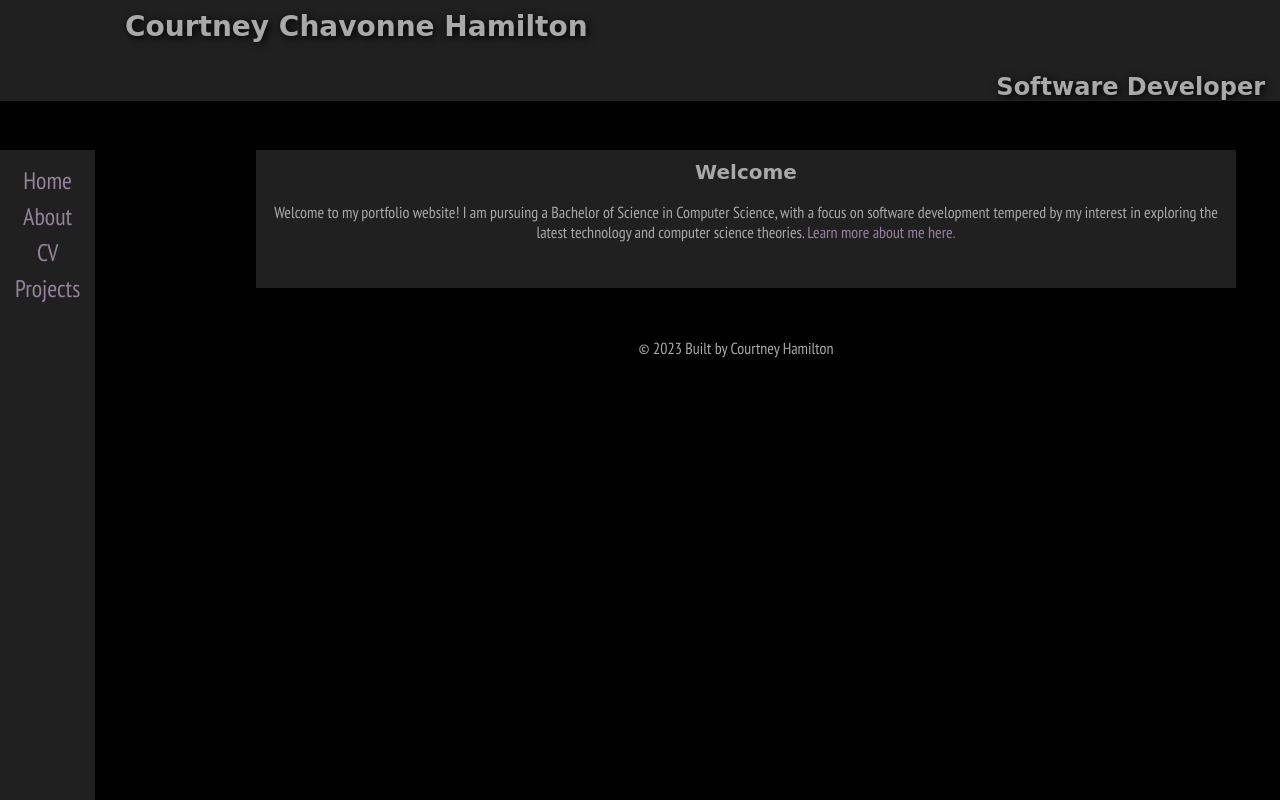
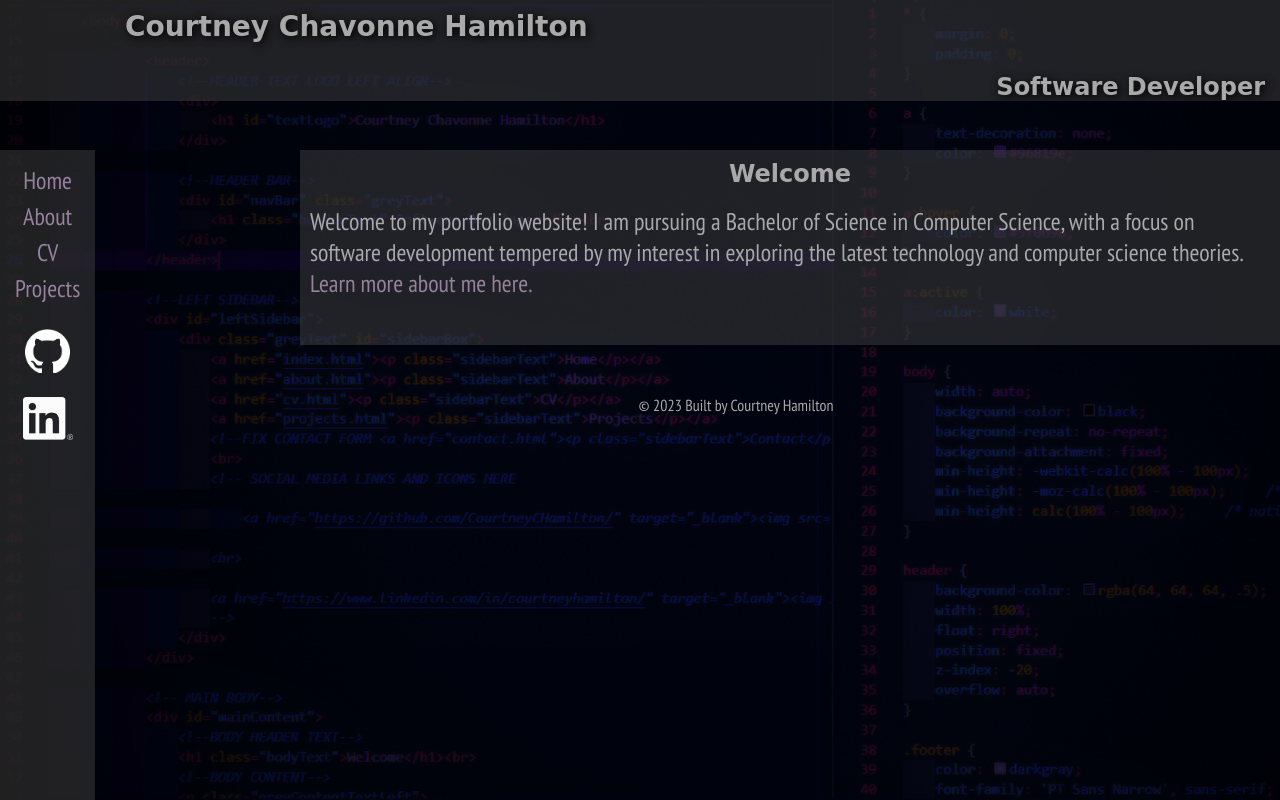
Before and after one commit to CourtneyCHamilton/courtneychavonne, a plain HTML site: page index.html in a window 1280 px wide. Drawn offline with Linux system fonts and the light colour scheme; a web font is replaced by a local one.

Commit message:
Changes to be committed: 	renamed:    skeleton.html -> 00skeleton.html 	new file:   01contactform.html 	renamed:    templateStyle.css -> Style.css 	modified:   about.html 	modified:   cv.html 	modified:   images/CourtneyHamiltonCV.jpg 	new file:   images/IDEbackgroundedit.png 	new file:   images/githubicon.png 	new file:   images/linkedinicon.png 	modified:   index.html 	modified:   projects.html
Changes not staged for commit:
	modified:   projects.html

```diff
--- a/templateStyle.css
+++ b/Style.css
@@ -18,9 +18,11 @@ a:active {
 
 body {
     width: auto;
-    background-color: black;
+    background-image: url('images/IDEbackgroundedit.png');
     background-repeat: no-repeat;
     background-attachment: fixed;
+    background-size: cover;
+    background-color: #000000;
     min-height: -webkit-calc(100% - 100px);     /* Chrome */
     min-height: -moz-calc(100% - 100px);     /* Firefox */
     min-height: calc(100% - 100px);     /* native */
@@ -46,13 +48,6 @@ header {
     bottom: 0;
     clear: both;
     float: right;
-}
-
-#backgroundArt {
-    position: fixed;
-    float: left;
-    margin-top: 2%;
-    z-index: -10;
 }
 
 .headerText {
@@ -81,10 +76,10 @@ header {
     z-index: -50;
     width: 75%;
     margin-top: 150px;
-    margin-right: 15px;
+    margin-right: 0px;
     margin-bottom: 50px;
     margin-left: 20%;
-    float: left;
+    float: right;
     padding: 10px;
     background-color: rgba(64, 64, 64, .5);
 }
@@ -107,8 +102,6 @@ header {
     text-shadow: 2px 2px 8px #000000;
     font-family: 'Aboreto', cursive;
     font-size: 175%;
-    text-align: justify;
-    text-justify: inter-character;
 }
 
 #sidebarBox {
@@ -123,7 +116,7 @@ header {
 
 .bodyText {
     font-family: 'Aboreto', cursive;
-    font-size: 125%;
+    font-size: 150%;
     color: darkgray;
     text-align: center;
 }
@@ -131,13 +124,14 @@ header {
 .greyContentText {
     color: darkgrey;
     font-family: 'PT Sans Narrow', sans-serif;
-    text-align: center;
+    font-size: 150%;
 }
 
 .greyContentTextLeft {
     color: darkgrey;
     font-family: 'PT Sans Narrow', sans-serif;
     text-align: left;
+    font-size: 150%;
 }
 
 .centerText {
--- a/index.html
+++ b/index.html
@@ -7,7 +7,7 @@
 
         <link href="https://fonts.googleapis.com/css?family=PT+Sans+Narrow" rel="stylesheet">
         <link href="https://fonts.googleapis.com/css2?family=Aboreto&display=swap" rel="stylesheet">
-        <link rel="stylesheet" type="text/css" href="templateStyle.css">
+        <link rel="stylesheet" type="text/css" href="Style.css?v=02">
 
     </head>
 
@@ -34,14 +34,11 @@
                     <a href="projects.html"><p class="sidebarText">Projects</p></a>
                     <!--FIX CONTACT FORM <a href="contact.html"><p class="sidebarText">Contact</p></a> -->
                     <br>
-                    <!-- SOCIAL MEDIA LINKS AND ICONS HERE
-
-                        <a href="https://github.com/CourtneyCHamilton/" target="_blank"><img src="icons/githubicon.png" alt="GitHub Icon"/></a>
-
+                    <!-- SOCIAL MEDIA LINKS AND ICONS HERE -->
+                    <a href="https://github.com/CourtneyCHamilton/" target="_blank"><img src="images/githubicon.png" alt="GitHub Icon" style="width: 45px;height: 44px;"/></a>
                     <br>
-
-                    <a href="https://www.linkedin.com/in/courtneyhamilton/" target="_blank"><img src="icons/linkedinicon.png" alt="LinkedIn Icon"/></a>
-                    -->
+                    <br>
+                    <a href="https://www.linkedin.com/in/courtneyhamilton/" target="_blank"><img src="images/linkedinicon.png" alt="LinkedIn Icon" style="width: 50px;height: 43px;"/></a>
                 </div>
             </div>
 
```
Also changed, not shown: 00skeleton.html (renamed from skeleton.html, +15 -13 lines), 01contactform.html (added, +8 -0 lines), about.html (+5 -8 lines), cv.html (+6 -9 lines), projects.html (+7 -8 lines), images/CourtneyHamiltonCV.jpg, images/IDEbackgroundedit.png (added), images/githubicon.png (added), images/linkedinicon.png (added).
